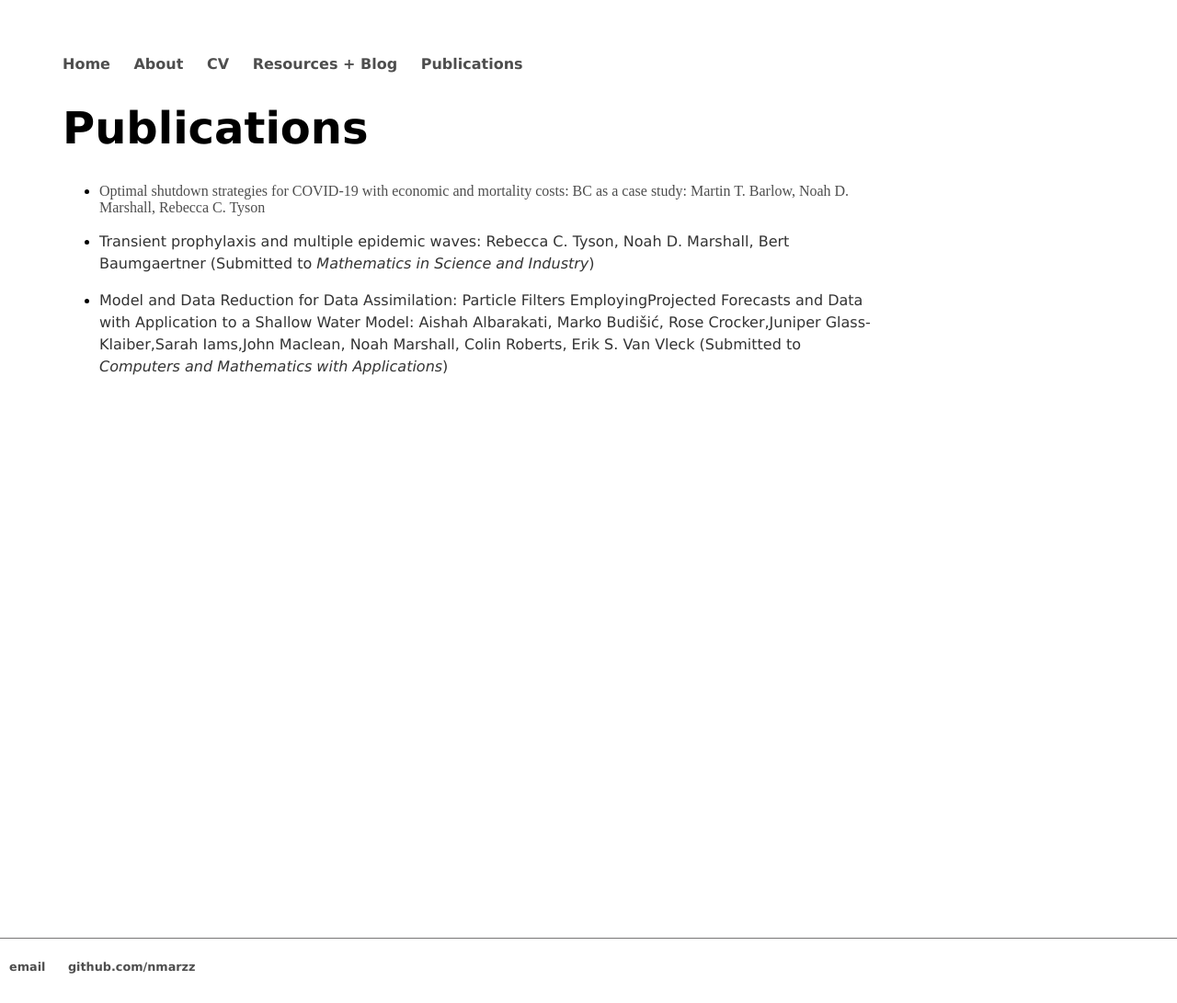
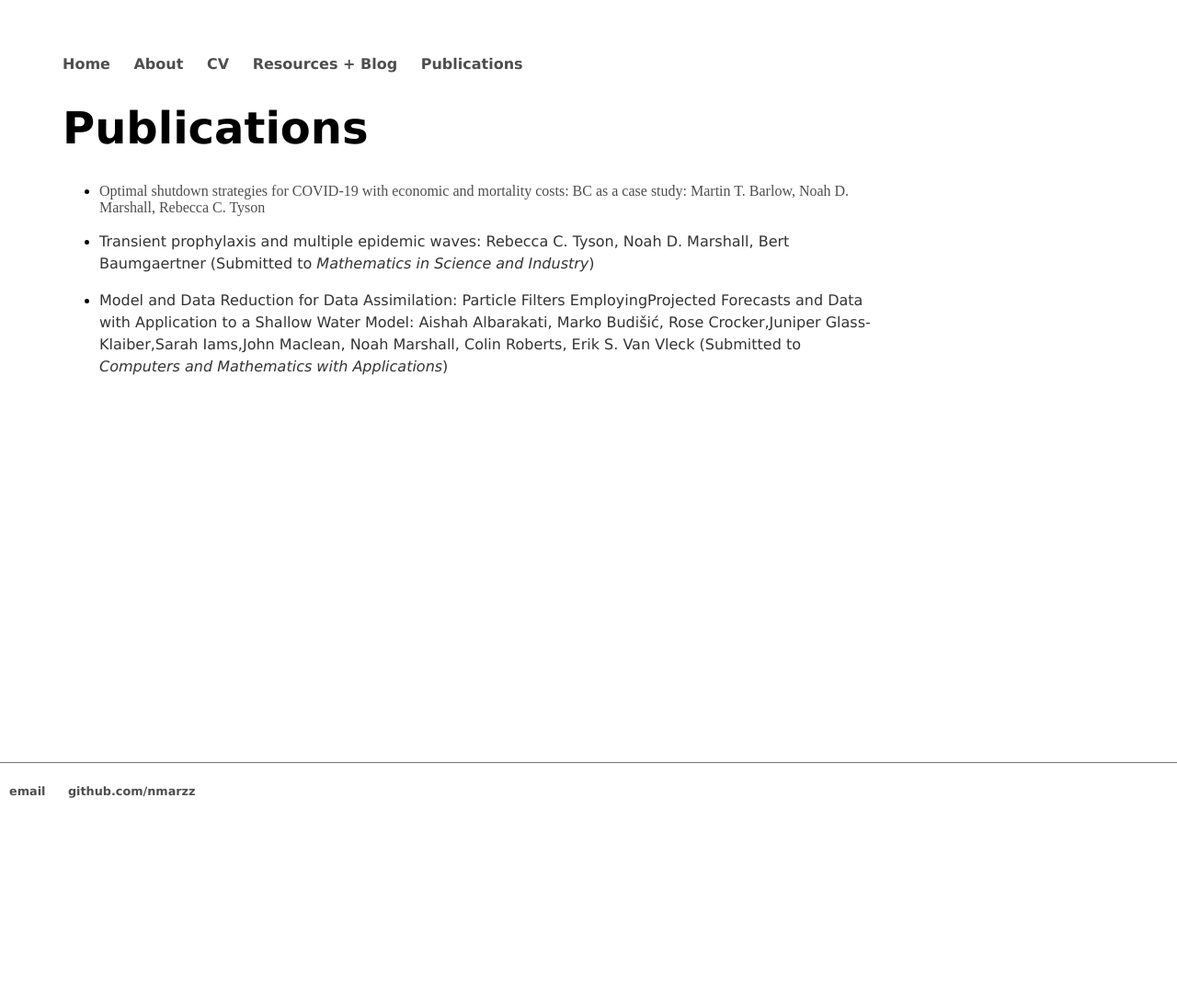
Before and after one commit to nmarzz/nmarzz.github.io, a Jekyll site: the page built from publications.html, in a window 1280 px wide. Shown: the whole page at 92% size. Built offline with Jekyll 4.4.1, drawn with Linux system fonts in a browser that asks for light colours; after the commit the page ends 960 px from its top, so only the background shows below that.

Commit message:
update style

```diff
--- a/_layouts/default.html
+++ b/_layouts/default.html
@@ -40,6 +40,13 @@
 				{% endif %}
 			</div>
 
+			<footer style ="bottom: 0;">
+					<ul>
+							<li><a href="mailto:noah.marshall2@mail.mcgill.ca">email</a></li>
+							<li><a href="https://github.com/nmarzz">github.com/nmarzz</a></li>
+				</ul>
+			</footer>
+<!--
 			{% if page.url == "/" %}
 			<footer style ="bottom: 0;">
 					<ul>
@@ -57,7 +64,7 @@
 				</ul>
 			</footer>
 
-			{% endif %}
+			{% endif %} -->
 
 		</body>
 	</html>
```
